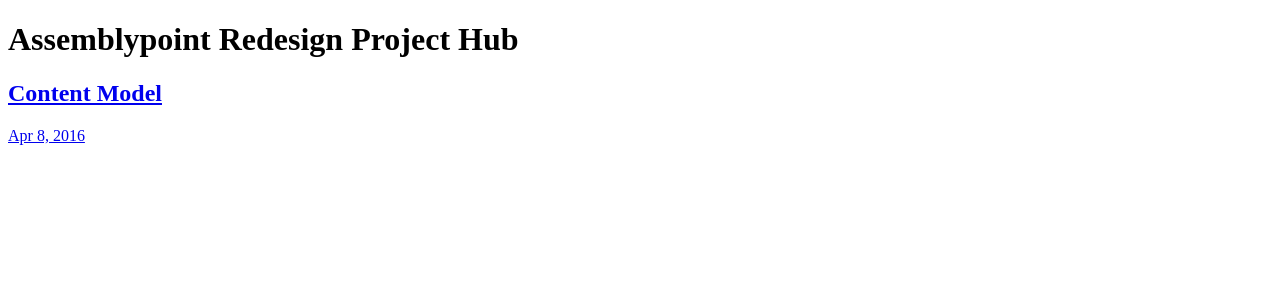
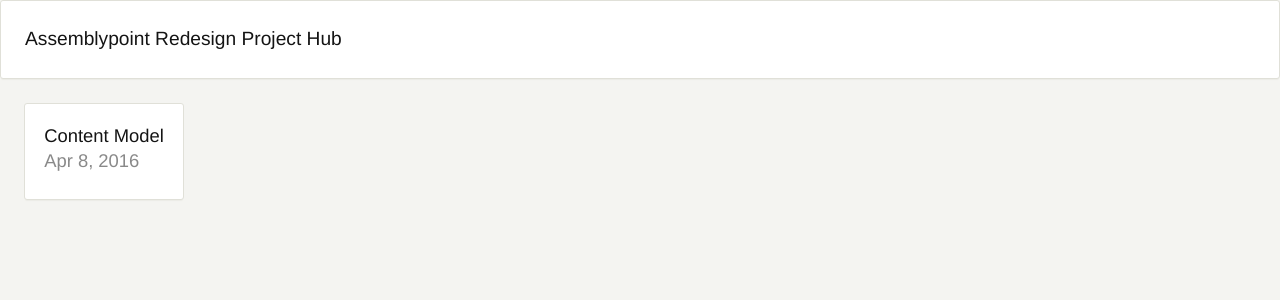
Before and after one commit to awesomephant/assemblypoint-redesign, a Jekyll site: the page built from index.html, in a window 1280 px wide. Shown: the top 300 px of the page. Built offline with Jekyll 4.4.1, drawn with Linux system fonts in a browser that asks for light colours.

Commit message:
fix css path

```diff
--- a/_includes/head.html
+++ b/_includes/head.html
@@ -6,7 +6,7 @@
   <title>{% if page.title %}{{ page.title | escape }}{% else %}{{ site.title | escape }}{% endif %}</title>
   <meta name="description" content="{% if page.excerpt %}{{ page.excerpt | strip_html | strip_newlines | truncate: 160 }}{% else %}{{ site.description }}{% endif %}">
 
-  <link rel="stylesheet" href="{{ "/css/main.css" | prepend: site.baseurl }}">
+  <link rel="stylesheet" href="http://www.maxkoehler.com/assemblypoint-redesign/css/main.css">
   <link rel="canonical" href="{{ page.url | replace:'index.html','' | prepend: site.baseurl | prepend: site.url }}">
   <link rel="alternate" type="application/rss+xml" title="{{ site.title }}" href="{{ "/feed.xml" | prepend: site.baseurl | prepend: site.url }}">
 </head>
```
